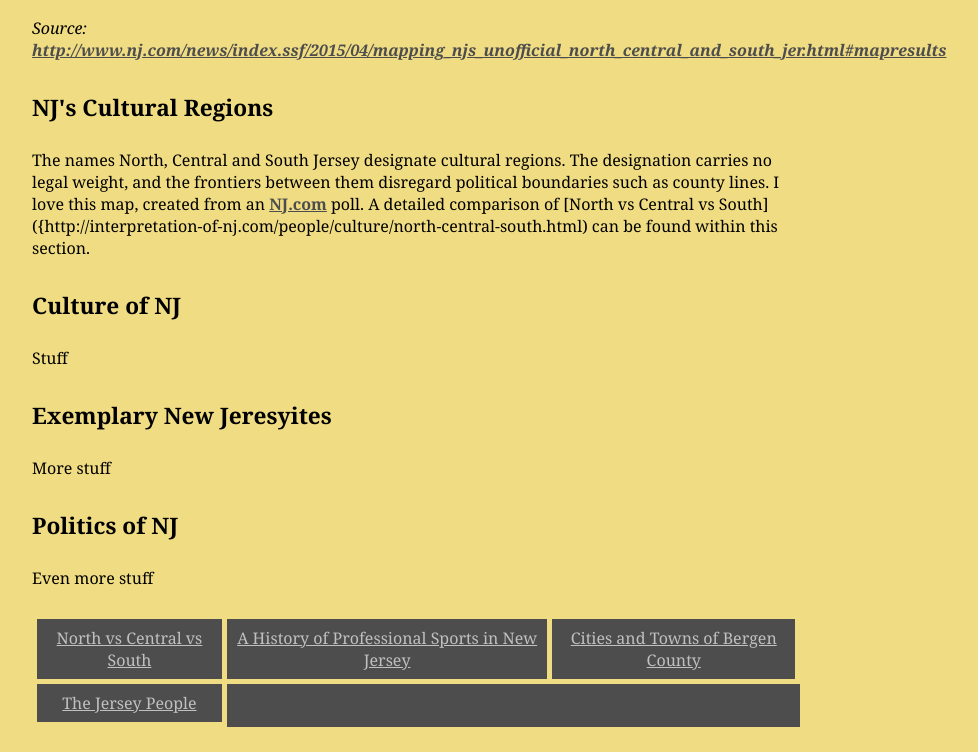
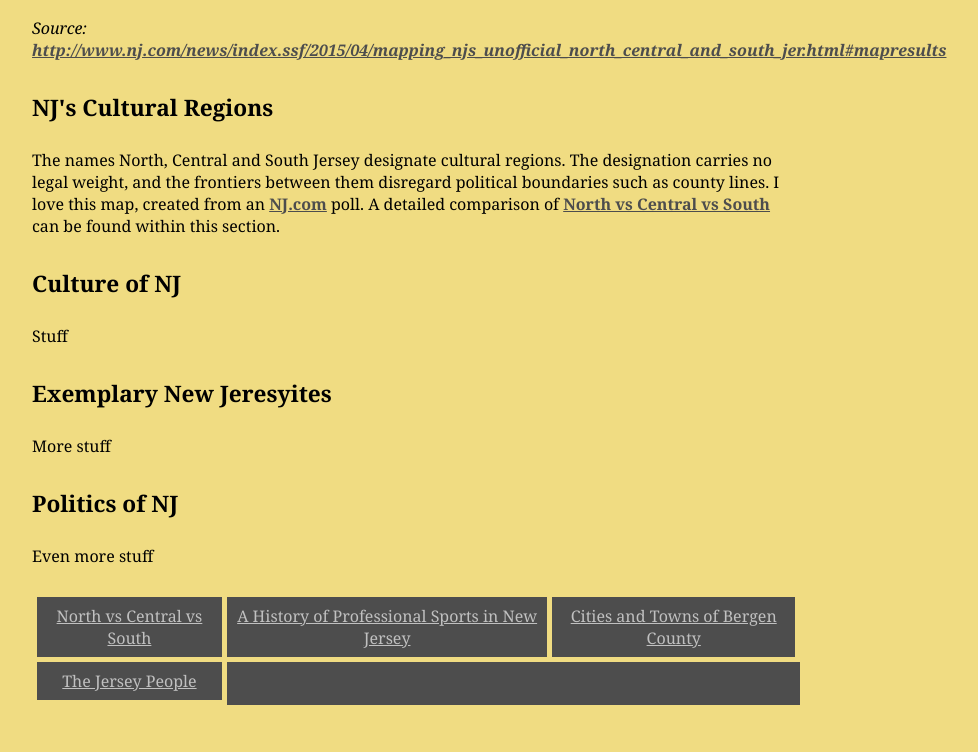
Before and after one commit to jonfried/oakafee.github.io, a Jekyll site: the page built from people.html, in a window 1280 px wide and 900 px high, scrolled down 724 px, cut to the strip 148-900 px from the top of the window. Shown: the whole strip, without its empty margins (224-1202 px from the left). Built offline with Jekyll 4.4.1, drawn with Linux system fonts in a browser that asks for light colours; after the commit the page ends 1602 px from its top, so only the background shows below that; some of the changed lines change nothing that is shown.

Commit message:
Update people.html

```diff
--- a/people.html
+++ b/people.html
@@ -8,7 +8,7 @@ title: The People of NJ
 
 <h2>NJ's Cultural Regions</h2>
 
-<p>The names North, Central and South Jersey designate cultural regions. The designation carries no legal weight, and the frontiers between them disregard political boundaries such as county lines. I love this map, created from an <a href="http://www.nj.com">NJ.com</a> poll. A detailed comparison of [North vs Central vs South]({http://interpretation-of-nj.com{% post_url 2016-09-14-north-central-south %}) can be found within this section. </p>
+<p>The names North, Central and South Jersey designate cultural regions. The designation carries no legal weight, and the frontiers between them disregard political boundaries such as county lines. I love this map, created from an <a href="http://www.nj.com">NJ.com</a> poll. A detailed comparison of <a href="http://interpretation-of-nj.com{% post_url 2016-09-14-north-central-south %}">North vs Central vs South</a> can be found within this section. </p>
 
 <h2>Culture of NJ</h2>
 
```
